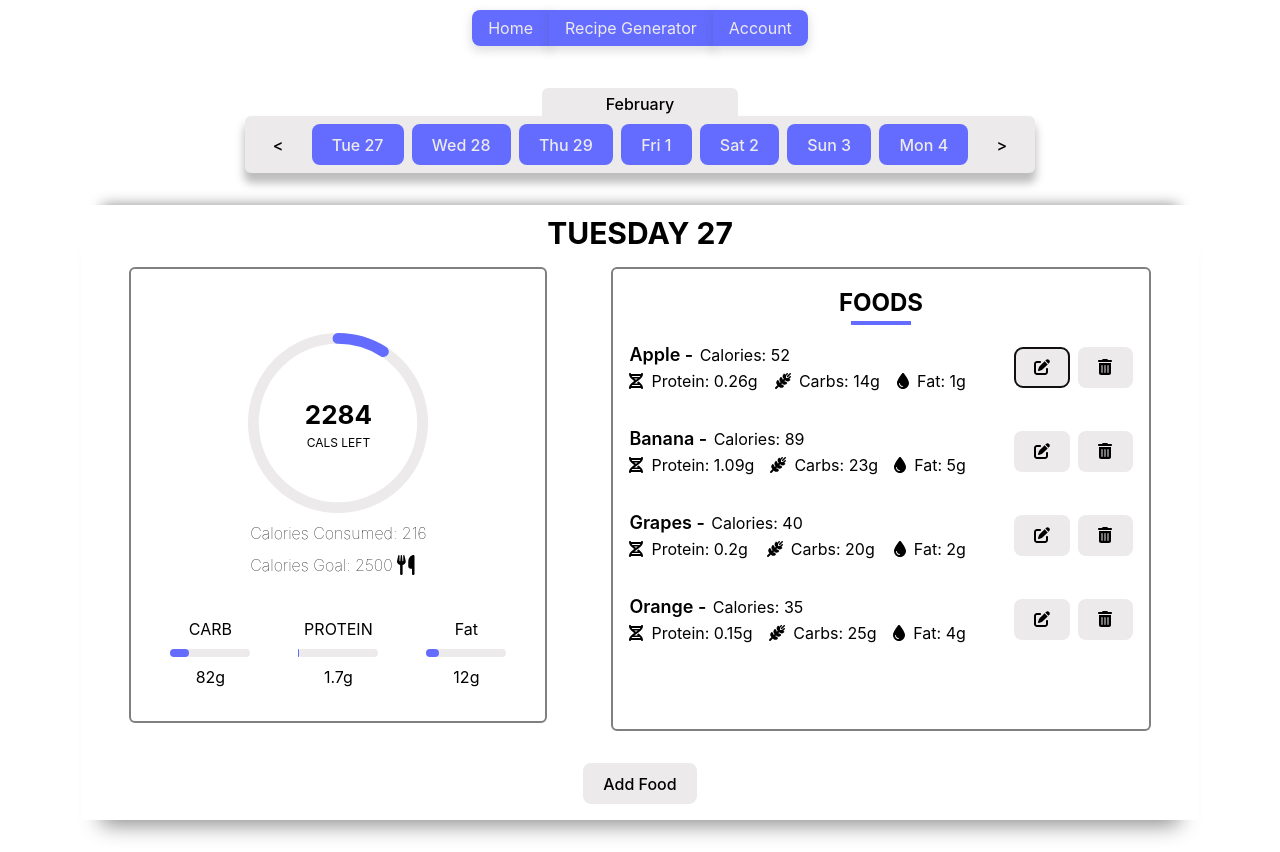
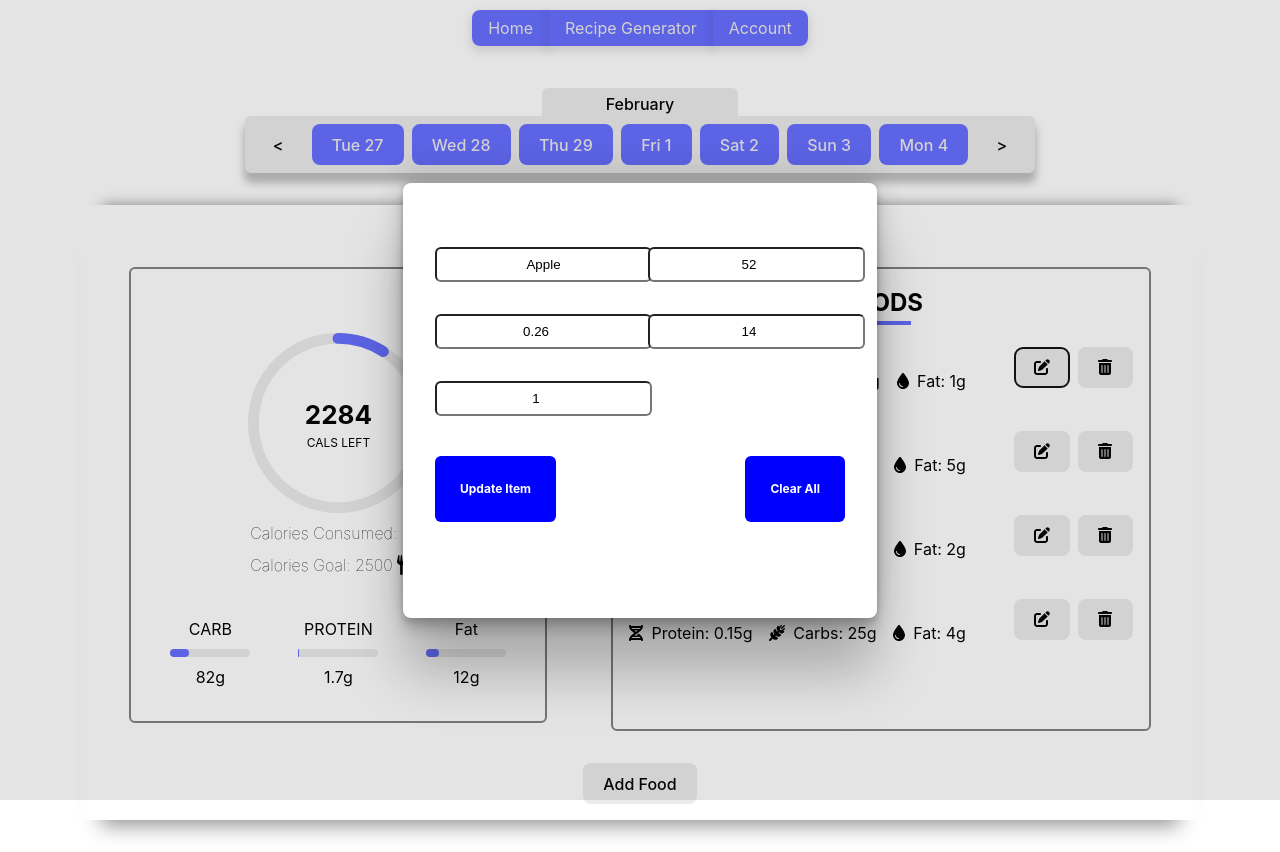
Before and after one commit to xPapashi/cardio-app, a React (Vite) app: page / in a window 1280 px wide. Both pictures are taken after a click on the button 1042 px from the left and 367 px from the top of the page. Built offline with nearby package versions, Linux system fonts and the light colour scheme.

Commit message:
Fix Modal - Css for modal is 80% done - Modal now closes once task is executed - Add food and Edit food display different contents in modal

```diff
--- /dev/null
+++ b/src/components/MealsContainer.jsx
@@ -0,0 +1,47 @@
+import React from "react";
+import { FontAwesomeIcon } from "@fortawesome/react-fontawesome";
+import { faEdit, faTrashAlt, faDna, faWheatAwn, faDroplet } from "@fortawesome/free-solid-svg-icons";
+
+const MealsContainer = ({ nutritionItems, editItemFunction, deleteItemFunction, updateItemQuantity }) => {
+  return (
+    <div className="meals-container">
+      <div className="foods-title">FOODS</div>
+      {nutritionItems.map((item) => (
+        <div key={item.id} className="meal">
+          <div className="meal-info">
+            <div className="meal-top-section">
+              <h2 className="meal-title">{item.name} - </h2>
+              <li>Calories: {item.calories * item.quantity}</li>
+            </div>
+            <div className="meal-bottom-section">
+              <ul className="meal-nutrients">
+                <li>
+                  <FontAwesomeIcon icon={faDna} className="icon-warning" />
+                  Protein: {item.protein * item.quantity}g
+                </li>
+                <li>
+                  <FontAwesomeIcon icon={faWheatAwn} className="icon-warning" />
+                  Carbs: {item.carbs * item.quantity}g
+                </li>
+                <li>
+                  <FontAwesomeIcon icon={faDroplet} className="icon-warning" />
+                  Fat: {item.fat * item.quantity}g
+                </li>
+              </ul>
+            </div>
+          </div>
+          <div className="meal-edit-buttons">
+            <button className=".meal-edit-btn" onClick={() => editItemFunction(item)}>
+              <FontAwesomeIcon icon={faEdit} />
+            </button>
+            <button className=".meal-edit-btn" onClick={() => deleteItemFunction(item.id)}>
+              <FontAwesomeIcon icon={faTrashAlt} />
+            </button>
+          </div>
+        </div>
+      ))}
+    </div>
+  );
+};
+
+export default MealsContainer;
--- a/src/components/NutritionMeter.jsx
+++ b/src/components/NutritionMeter.jsx
@@ -15,6 +15,7 @@ import {
 } from "@fortawesome/free-solid-svg-icons";
 import "./NutritionMeter.css";
 import Modal from "./modal/Modal";
+import MealsContainer from "./MealsContainer";
 
 const NutritionMeter = ({ selectedDay }) => {
   const defaultItemsDisplayed = [
@@ -74,6 +75,15 @@ const NutritionMeter = ({ selectedDay }) => {
 
   const handleClose = () => {
     setIsOpen(false);
+    setNewItem({
+      name: "",
+      calories: "",
+      protein: "",
+      carbs: "",
+      fat: "",
+    });
+    setEditItem(null);
+    setInputError(false);
   };
 
   useEffect(() => {
@@ -152,6 +162,7 @@ const NutritionMeter = ({ selectedDay }) => {
       });
 
       setInputError(false);
+      setIsOpen(false);
     } else {
       setInputError(true);
     }
@@ -162,6 +173,7 @@ const NutritionMeter = ({ selectedDay }) => {
   };
 
   const editItemFunction = (item) => {
+    setIsOpen(true);
     setEditItem(item.id);
     setNewItem({ ...item });
   };
@@ -185,6 +197,7 @@ const NutritionMeter = ({ selectedDay }) => {
       });
       setEditItem(null);
       setInputError(false);
+      setIsOpen(false);
     } else {
       setInputError(true);
     }
@@ -287,7 +300,13 @@ const NutritionMeter = ({ selectedDay }) => {
             </div>
           </div>
           <div className="right">
-            <div className="meals-container">
+            <MealsContainer
+              nutritionItems={nutritionItems}
+              editItemFunction={editItemFunction}
+              deleteItemFunction={deleteItemFunction}
+              updateItemQuantity={updateItemQuantity}
+            />
+            {/* <div className="meals-container">
               <div className="foods-title">FOODS</div>
               {nutritionItems.map((item) => (
                 <div key={item.id} className="meal">
@@ -310,7 +329,7 @@ const NutritionMeter = ({ selectedDay }) => {
                           <FontAwesomeIcon icon={faDroplet} className="icon-warning" />
                           Fat: {item.fat * item.quantity}g
                         </li>
-                        {/* <li className="meal-buttons">
+                        <li className="meal-buttons">
                         <button className="meal-btn" onClick={() => updateItemQuantity(item.id, 1)}>
                           <FontAwesomeIcon icon={faPlus} />
                         </button>
@@ -321,7 +340,7 @@ const NutritionMeter = ({ selectedDay }) => {
                         >
                           <FontAwesomeIcon icon={faMinus} />
                         </button>
-                      </li> */}
+                      </li>
                       </ul>
                     </div>
                   </div>
@@ -335,7 +354,7 @@ const NutritionMeter = ({ selectedDay }) => {
                   </div>
                 </div>
               ))}
-            </div>
+            </div> */}
             {isOpen && (
               <Modal handleClose={handleClose}>
                 <div className="form-container">
--- a/src/components/modal/Modal.css
+++ b/src/components/modal/Modal.css
@@ -4,13 +4,20 @@
   left: 0;
   width: 100%;
   height: 100%;
-    background-color: #ddd;
+  background-color: #2222221f;
   display: flex;
   align-items: center;
   justify-content: center;
 }
 
 .Modal {
-    width: 100%;
+  display: flex;
+  justify-content: center;
+  background-color: #fff;
+  padding: 4rem 2rem;
+  border-radius: 8px;
   margin: auto;
+  box-shadow: rgba(0, 0, 0, 0.25) 0px 54px 55px, rgba(0, 0, 0, 0.12) 0px -12px 30px,
+    rgba(0, 0, 0, 0.12) 0px 4px 6px, rgba(0, 0, 0, 0.17) 0px 12px 13px,
+    rgba(0, 0, 0, 0.09) 0px -3px 5px;
 }
```
Lines whose indentation alone changed are shown as unchanged.
